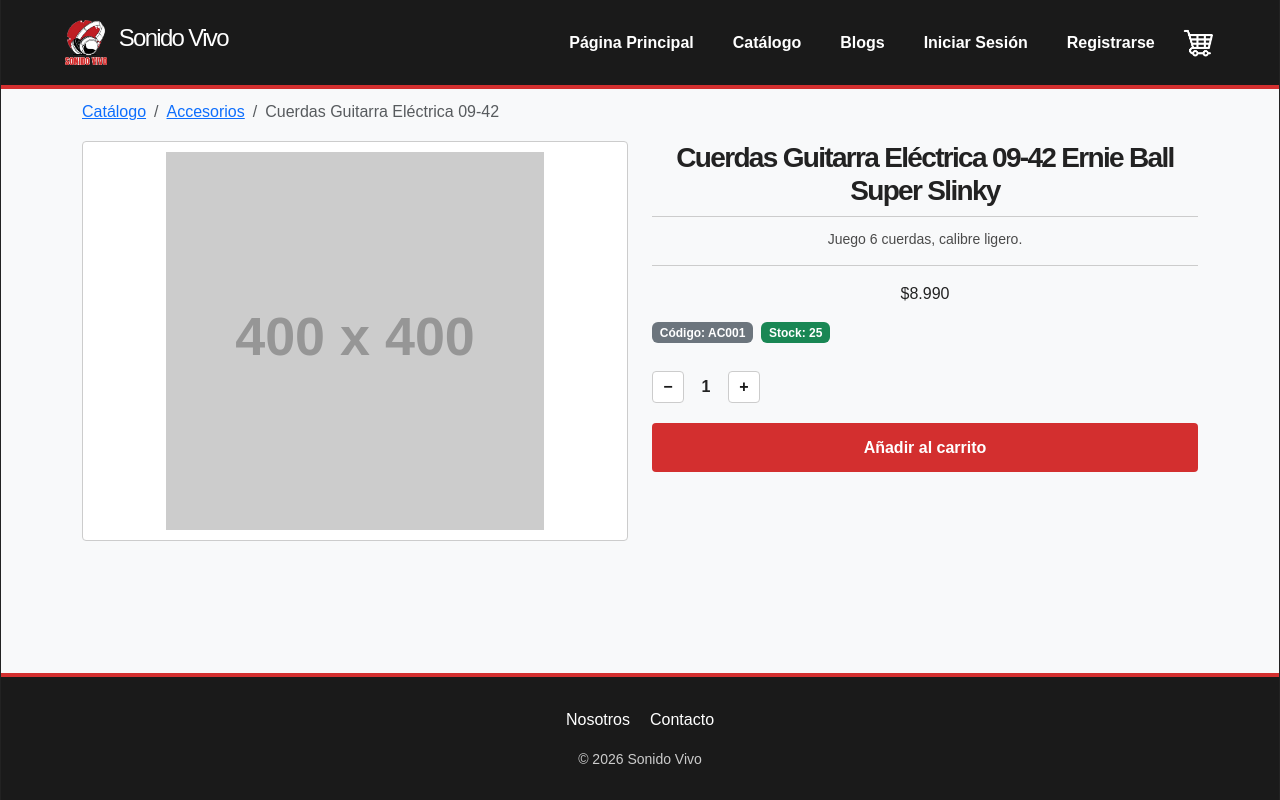
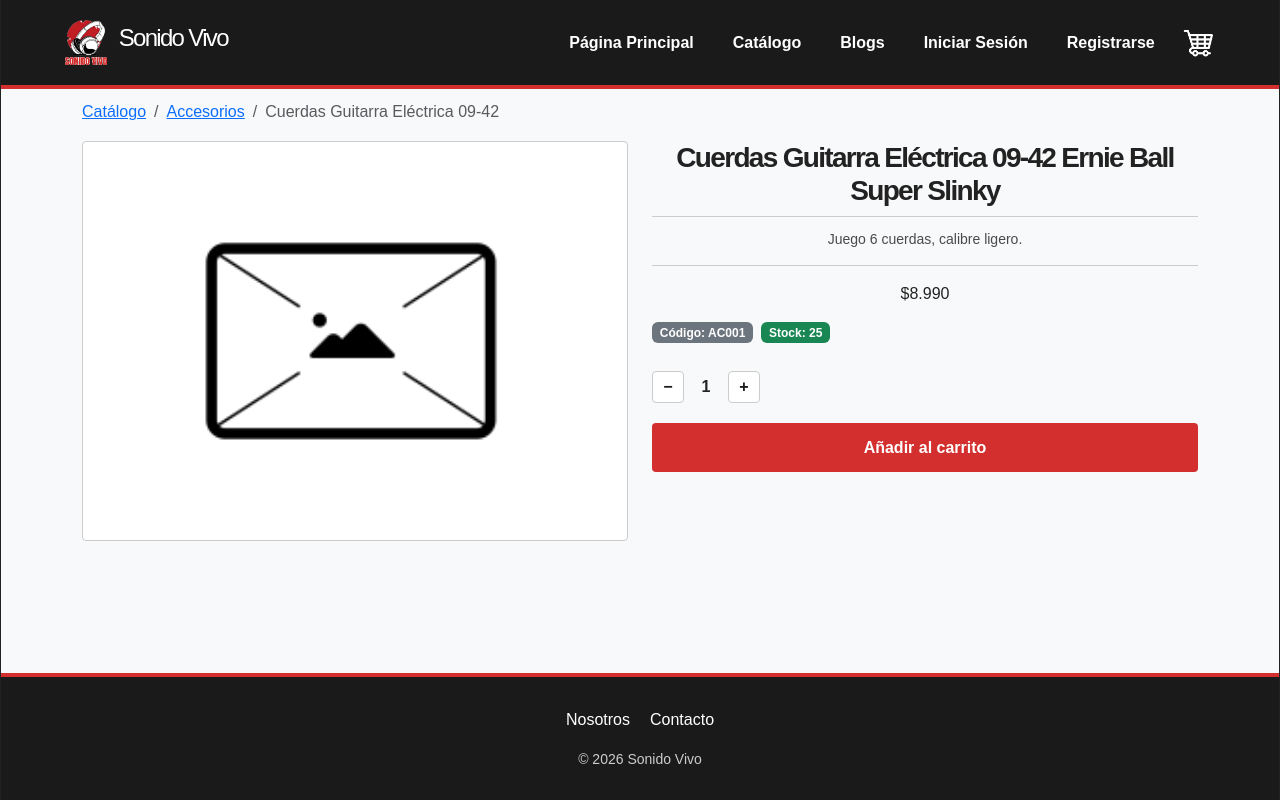
Before and after one commit to CodedbyMeTheGreatest/tienda-sonido-vivo, a React (Vite) app: page /producto/AC001 in a window 1280 px wide. Built offline with nearby package versions, Linux system fonts and the light colour scheme.

Commit message:
Reemplazando la imagen de placeholder del detalle de producto

```diff
--- a/src/components/organisms/DetalleProducto.jsx
+++ b/src/components/organisms/DetalleProducto.jsx
@@ -6,9 +6,11 @@
 import Breadcrumb from "../molecules/MigasDePan";
 import FichaCodigoStock from "../molecules/FichaCodigoStock";
 import ControlCantidad from "../molecules/ControlCantidad";
+import imagen from "../../assets/placeholder.png"
+
 
 function DetalleProducto(props) {
- const imagenUrl = props.imagenUrl || "https://via.placeholder.com/400?text=Cargando+Imagen";
+ const imagenUrl = props.imagenUrl || imagen;
   const nombre = props.nombre || "Nombre del producto";
   const descripcion = props.descripcion || "Sin descripción disponible";
   const precio = props.precio || 0;
--- a/src/pages/Producto.jsx
+++ b/src/pages/Producto.jsx
@@ -5,6 +5,8 @@
 import { useCart } from "../context/CarritoContext";
 import { obtenerProducto } from "../services/productoService";
 import { useTituloPagina } from "../hooks/useTituloPagina";
+import imagen from "../assets/placeholder.png"
+
 
 function Producto() {
     const params = useParams();
@@ -42,7 +44,7 @@
     return (
         <PlantillaPublica>
             <DetalleProducto
-                imagenUrl={producto.imagenUrl || producto.imagen}
+                imagenUrl={imagen}
                 nombre={nombreCompleto}
                 descripcion={producto.descripcion}
                 precio={producto.precio}
```
